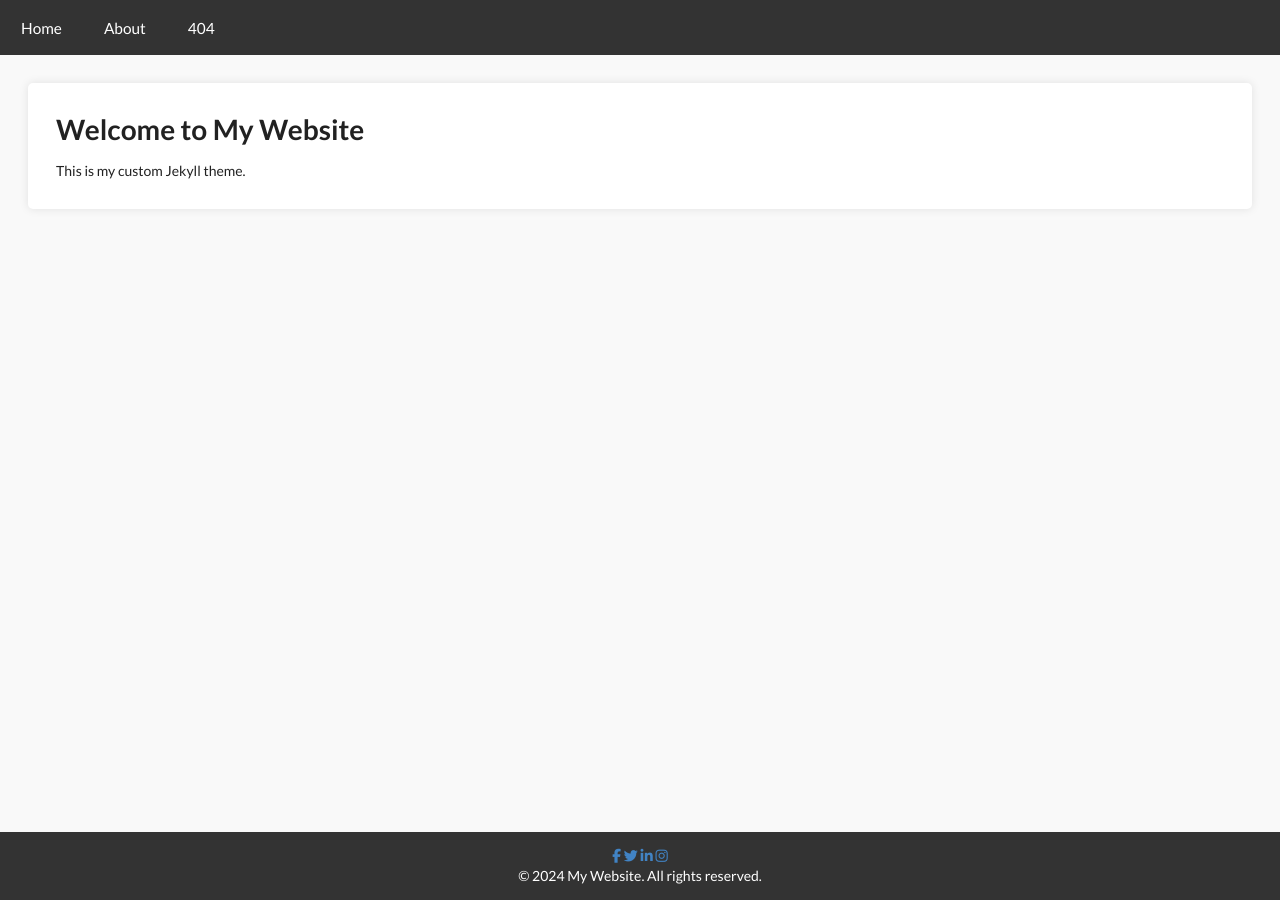
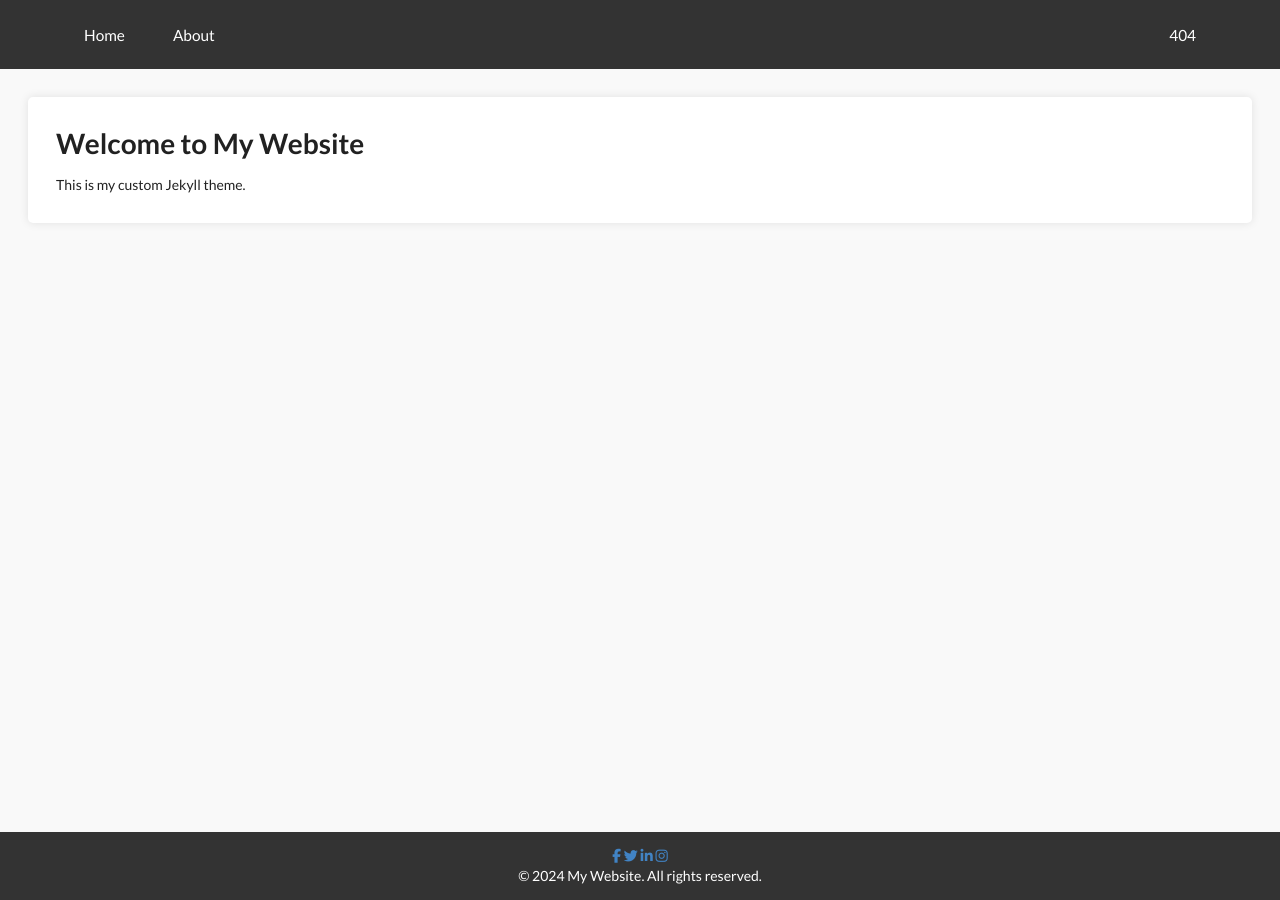
Before and after one commit to nikhilmenghani/home, a Jekyll site: the page built from index.markdown, in a window 1280 px wide. Built offline with Jekyll 4.4.1, drawn with Linux system fonts in a browser that asks for light colours; nearby versions of some CDN libraries.

Commit message:
Align menu items correctly

```diff
--- a/_config.yml
+++ b/_config.yml
@@ -24,7 +24,7 @@ description: >- # this means to ignore newlines until "baseurl:"
   Write an awesome description for your new site here. You can edit this
   line in _config.yml. It will appear in your document head meta (for
   Google search results) and in your feed.xml site description.
-baseurl: "" # the subpath of your site, e.g. /blog
+baseurl: "/home" # the subpath of your site, e.g. /blog
 url: "" # the base hostname & protocol for your site, e.g. http://example.com
 twitter_username: jekyllrb
 github_username:  jekyll
--- a/_includes/menu.html
+++ b/_includes/menu.html
@@ -1,11 +1,29 @@
 <nav>
-    <ul>
+    <div class="nav-container">
+        <!-- Left-aligned menu -->
+        <ul class="left-menu">
             {% for link in site.data.navigation %}
+                {% if forloop.index <= 2 %} <!-- Adjust this condition based on how many items you want on the left -->
                     <li>
                         <a href="{{ link.url | relative_url }}" {% if page.url == link.url %}class="active"{% endif %}>
                             {{ link.title }}
                         </a>
                     </li>
+                {% endif %}
             {% endfor %}
         </ul>
+
+        <!-- Right-aligned menu -->
+        <ul class="right-menu">
+            {% for link in site.data.navigation %}
+                {% if forloop.index > 2 %} <!-- Adjust this condition based on how many items you want on the right -->
+                    <li>
+                        <a href="{{ link.url | relative_url }}" {% if page.url == link.url %}class="active"{% endif %}>
+                            {{ link.title }}
+                        </a>
+                    </li>
+                {% endif %}
+            {% endfor %}
+        </ul>
+    </div>
 </nav>
--- a/_sass/_menu.scss
+++ b/_sass/_menu.scss
@@ -1,20 +1,38 @@
+/* Base Styles */
 nav {
     background-color: #333; /* Dark background for the nav */
-    // padding: 0.5rem 1rem;
+    padding: 0.5rem 1rem;
 }
 
-nav ul {
-    list-style-type: none; /* Remove default bullet points */
+.nav-container {
+    max-width: 1200px; /* Limit the width of the nav container */
+    margin: 0 auto; /* Center the container */
+    display: flex;
+    justify-content: space-between; /* Left and right menus are spaced apart */
+    align-items: center;
+    width: 100%;
+    padding: 0 20px;
+}
+
+/* Left-aligned Menu */
+nav ul.left-menu {
+    display: flex;
+    list-style-type: none;
     margin: 0;
     padding: 0;
-    display: flex;
-    justify-content: flex-start; /* Space items evenly */
-    align-items: center;
 }
 
+/* Right-aligned Menu */
+nav ul.right-menu {
+    display: flex;
+    list-style-type: none;
+    margin: 0;
+    padding: 0;
+}
+
+/* Menu Items */
 nav ul li {
-    display: inline;
-    margin-right: 1rem;
+    margin: 0 10px;
 }
 
 nav ul li a {
@@ -28,23 +46,31 @@ nav ul li a {
     border-radius: 4px; /* Slightly rounded corners */
 }
 
+/* Hover Effects */
 nav ul li a:hover {
     background-color: #555; /* Lighter background on hover */
     color: #ddd; /* Light gray text color on hover */
 }
 
+/* Active/Current Page */
 nav ul li a.active {
     background-color: #555; /* Same as hover for the active link */
     color: #fff; /* Keep text white */
 }
 
+/* Responsive Design */
 @media (max-width: 768px) {
-    nav ul {
-        flex-direction: column; /* Stack menu items vertically on smaller screens */
-        text-align: center;
+    .nav-container {
+        flex-direction: column;
+        align-items: center;
+    }
+
+    nav ul.left-menu, nav ul.right-menu {
+        justify-content: center;
+        flex-direction: column;
     }
 
     nav ul li {
-        margin-bottom: 0.5rem;
+        margin: 10px 0;
     }
 }
```
Lines whose indentation alone changed are shown as unchanged.
